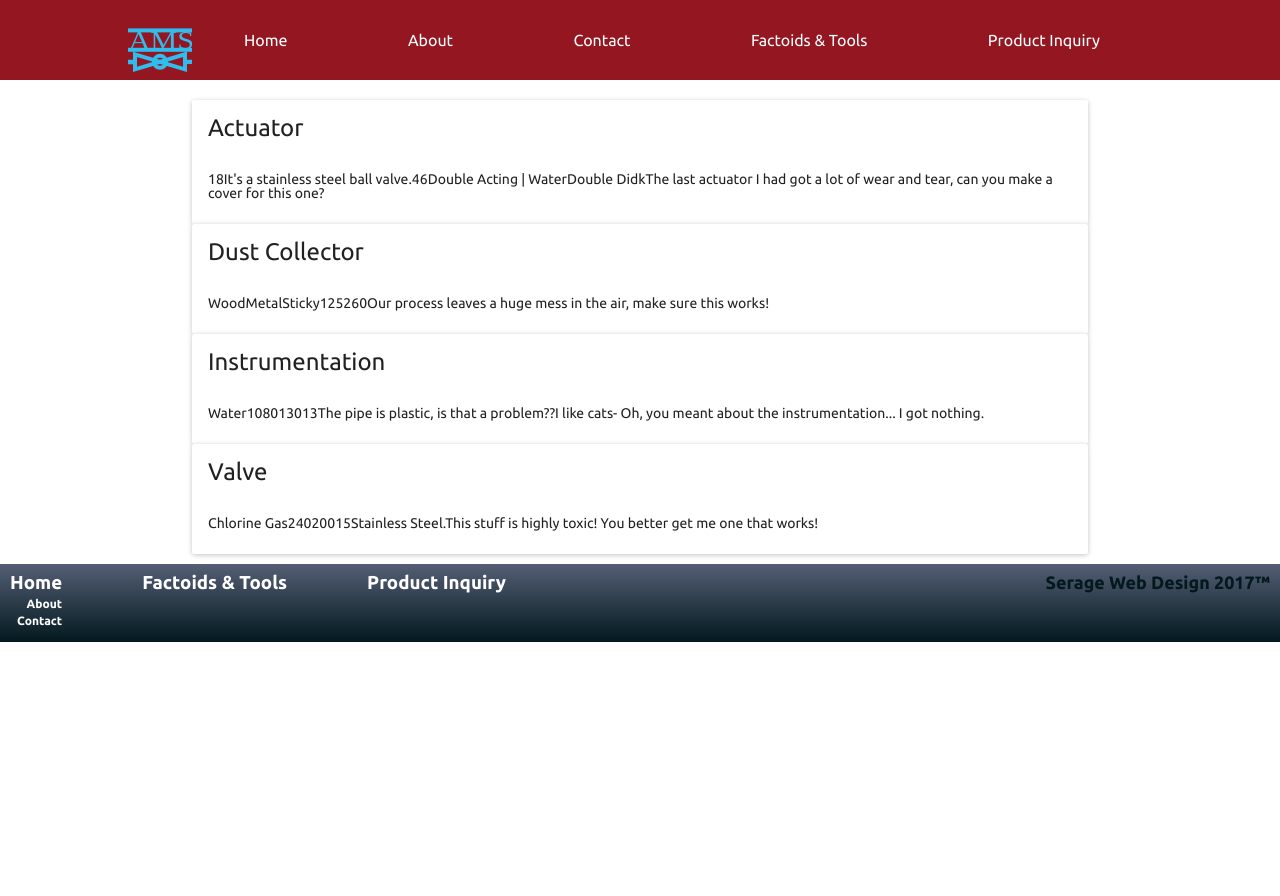
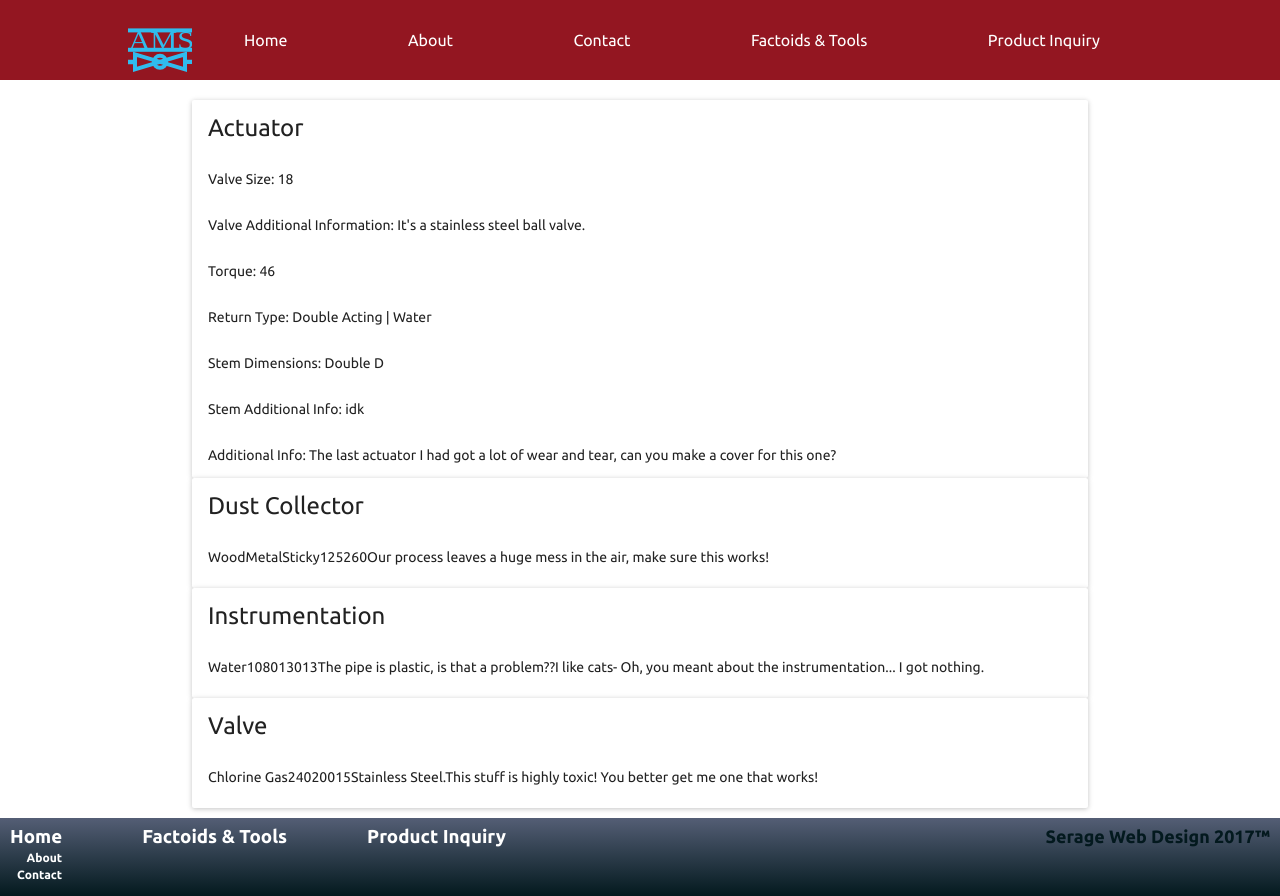
Before and after one commit to sdserage/ams, a React (Create React App) app: page /productinquiry in a window 1280 px wide. Before the commit the page ends 800 px from the top, so only its background shows below. Built offline with nearby package versions, Linux system fonts and the light colour scheme.

Commit message:
Slight organization

```diff
--- a/src/App/components/ProductInquiry/ProductInquiry.jsx
+++ b/src/App/components/ProductInquiry/ProductInquiry.jsx
@@ -1,7 +1,14 @@
 import React, { Component } from 'react';
 import './ProductInquiry.css';
 /* Components */
-import {Card, CardActions, CardHeader, CardMedia, CardTitle, CardText} from 'material-ui/Card';
+import {
+  Card,
+  CardActions,
+  CardHeader,
+  CardMedia,
+  CardTitle,
+  CardText
+} from 'material-ui/Card';
 
 const ACTUATOR = 'Actuator'
     , DUST_COLLECTOR = 'Dust Collector'
@@ -22,15 +29,35 @@ function Actuator(props){
   return (
     <Card>
       <h2 className='item-header'>{item_type}</h2>
-      <CardText>
-        {valve_size}
-        {valve_additional_information}
-        {torque}
-        {return_type}
-        {stem_dimensions}
-        {stem_additional_information}
-        {additional_information}
-      </CardText>
+      <div className='card-info'>
+        <CardText>
+          Valve Size: {valve_size}
+        </CardText>
+
+        <CardText>
+          Valve Additional Information: {valve_additional_information}
+        </CardText>
+
+        <CardText>
+          Torque: {torque}
+        </CardText>
+
+        <CardText>
+          Return Type: {return_type}
+        </CardText>
+
+        <CardText>
+          Stem Dimensions: {stem_dimensions}
+        </CardText>
+
+        <CardText>
+          Stem Additional Info: {stem_additional_information}
+        </CardText>
+
+        <CardText>
+          Additional Info: {additional_information}
+        </CardText>
+      </div>
     </Card>
   );
 }
```
